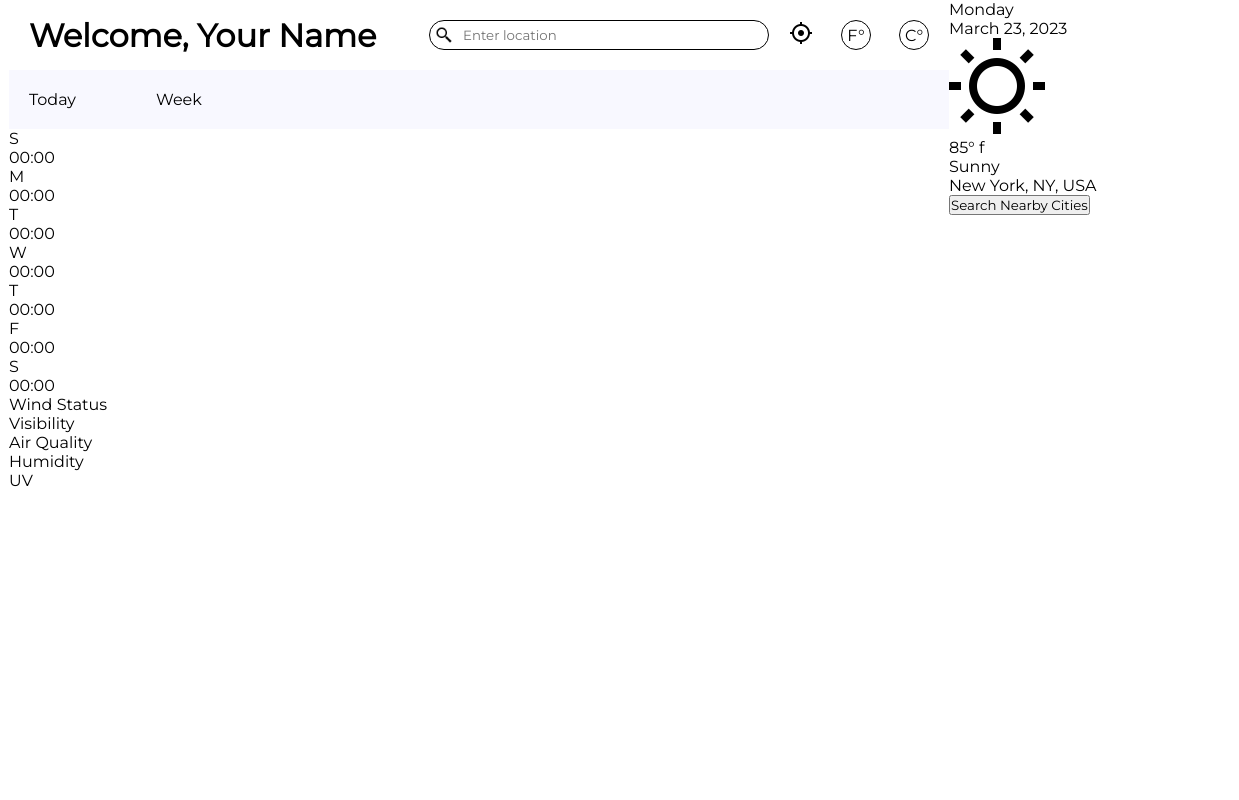
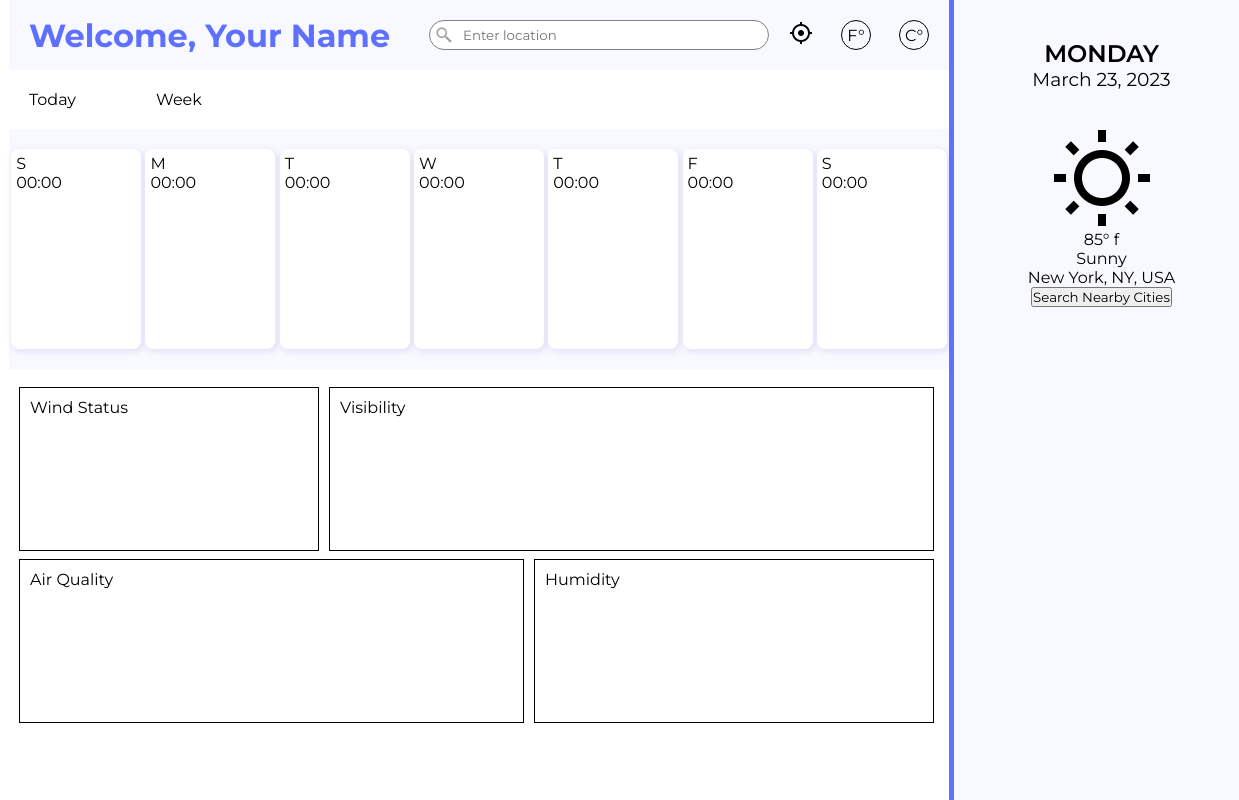
Before and after one commit to xClaudiaArias/mercyweatherapp, a plain HTML site: page index.html in a window 1280 px wide. Shown: the full height of the page, 41-1280 px from the left. Drawn offline with Linux system fonts and the light colour scheme.

Commit message:
homepage almost finished

```diff
--- a/index.html
+++ b/index.html
@@ -8,7 +8,7 @@
     <link rel="stylesheet" href="./styles.css">
     <link rel="preconnect" href="https://fonts.googleapis.com">
     <link rel="preconnect" href="https://fonts.gstatic.com" crossorigin>
-    <link href="https://fonts.googleapis.com/css2?family=Montserrat&display=swap" rel="stylesheet">
+    <link href="https://fonts.googleapis.com/css2?family=Montserrat:wght@100;400;600;700&display=swap" rel="stylesheet">
 </head>
 <body>
     <div id="container">
@@ -46,14 +46,14 @@
         </div>
         <main>
             <section id="day-week">
-                <div id="expanded-view">
+                <div id="day-week-menu">
                     <ul>
                         <li><a href="#">Today</a></li>
                         <li><a href="#">Week</a></li>
                     </ul>
                 </div>
-
             </section>
+            <section id="expanded-view">
                 <div class="sq-desc" id="one">
                     <div class="day-descriptor">S</div>
                     <div class="hour-descriptor">00:00</div>
@@ -82,18 +82,18 @@
                     <div class="day-descriptor">S</div>
                     <div class="hour-descriptor">00:00</div>
                 </div>
+            </section>
             <section id="weather-descriptions">
-                <div id="Wind-status">Wind Status</div>
-                <div id="Visibility">Visibility</div>
-                <div id="air-quality">Air Quality</div>
-                <div id="Humidity">Humidity</div>
-                <div id="uv">UV</div>
+                <div class="desc-sq" id="wind-status"><p>Wind Status</p></div>
+                <div class="desc-sq" id="visibility"><p>Visibility</p></div>
+                <div class="desc-sq" id="air-quality"><p>Air Quality</p></div>
+                <div class="desc-sq" id="humidity"><p>Humidity</p></div>
             </section>
         </main>
         <article>
             <div id="date">
-                <div id="day">Monday</div>
-                <div id="today">March 23, 2023</div>
+                <h2 id="day">Monday</h2>
+                <h3 id="today">March 23, 2023</h3>
             </div>
 
             <div id="article-weather">
--- a/styles.css
+++ b/styles.css
@@ -3,6 +3,10 @@
     padding: 0;
     box-sizing: border-box;
     font-family: 'Montserrat', sans-serif;
+}
+
+#container {
+    width: 100vw;
 }
 
 .icon {
@@ -32,6 +36,7 @@ nav {
     justify-content: space-between;
     align-items: center;
     /* border: 1px solid red; */
+
 }
 
 nav #navigation {
@@ -49,6 +54,10 @@ nav #navigation ul {
     align-items: center;
 }
 
+h1 {
+    color: rgb(93, 112, 255);
+}
+
 #topbar {
     grid-area: topbar;
     display: flex;
@@ -57,6 +66,7 @@ nav #navigation ul {
     align-items: center;
     padding: 0 20px;
     /* border: 1px solid brown; */
+    background-color: ghostwhite;
 }
 
 #topbar #navigator {
@@ -84,6 +94,13 @@ nav #navigation ul {
     align-items: center;
 }
 
+#topbar #navigator #temp .deg:hover {
+    background-color: rgb(93, 112, 255);
+    color: white;
+    border: 1px solid white;
+}
+
+
 
 #topbar #welcome {
     display: flex;
@@ -94,20 +111,25 @@ nav #navigation ul {
 }
 
 #topbar #navigator #search {
-    border: 1px solid black;
+    border: 1px solid rgb(129, 129, 129);
     width: 340px;
     display: flex;
     justify-content: flex-start;
     align-items: center;
     padding: 5px;
     border-radius: 50px;
+    background-color: white;
 }
 
 #topbar #navigator #search input[type=text] {
     border: none;
     padding-left: 10px;
+    outline: none;
 }
 
+.search-icon {
+    opacity: .4;
+}
 
 /* #topbar #welcome #profile-pic {
     width: 60px;
@@ -123,10 +145,10 @@ main {
 
 main  #day-week {
     padding: 20px;
-    background-color: ghostwhite;
+    /* background-color: ghostwhite; */
 }
 
-main  #day-week #expanded-view ul {
+main  #day-week #day-week-menu ul {
     /* border: 1px solid blue; */
     display: flex;
     justify-content: flex-start;
@@ -134,21 +156,101 @@ main  #day-week #expanded-view ul {
     list-style-type: none;
 }
 
-main  #day-week #expanded-view ul li {
+main  #day-week #day-week-menu ul li {
     padding-right: 80px;
 }
 
-main  #day-week #expanded-view ul li a {
+main  #day-week #day-week-menu ul li a {
     color: black;
     text-decoration: none;
 }
 
-main  #day-week #expanded-view ul li a:hover {
-    color: #3944bc;
+main  #day-week #day-week-menu ul li a:hover {
+    color: rgb(93, 112, 255);
     text-decoration: underline;
+}
+main #expanded-view {
+    display: flex;
+    justify-content: space-around;
+    padding: 20px 0;
+    background-color: ghostwhite;
+}
+
+main #expanded-view .sq-desc {
+    width: 130px;
+    height: 200px;
+    background-color: white;
+    /* border: 1px black solid; */
+    box-shadow: 2px 2px 6px 1px rgba(145, 152, 199, .2);
+    border-radius: 8px;
+    padding: 5px;
+}
+
+main #weather-descriptions {
+    display: grid;
+    grid-template-columns: 1fr 2fr;
+    grid-template-areas: "wind-status visibility visibility"
+                        "air-quality air-quality humidity"
+    ;
+    padding: 10px;
+}
+
+main #weather-descriptions .desc-sq {
+    height: 164px;
+    border: 1px solid black;
+}
+
+main #weather-descriptions .desc-sq p{
+    height: 164px;
+    padding: 10px;
+}
+
+main #weather-descriptions #wind-status {
+    grid-area: wind-status;
+    width: 300px;
+    margin: 8px 10px 0 0;
+}
+
+main #weather-descriptions #visibility {
+    grid-area: visibility;
+    margin: 8px 5px 0 0;
+}
+
+main #weather-descriptions #air-quality {
+    grid-area: air-quality;
+    margin: 8px 10px 0 0;
+}
+
+main #weather-descriptions #humidity {
+    grid-area: humidity;
+    width: 400px;
+    margin: 8px 5px 0 0;
 }
 
 
 article {
+    border-left: 5px solid rgb(93, 112, 255);
     grid-area: article;
+    text-align: center;
+    background-color: ghostwhite;
+    /* box-shadow: -2px 0 10px 2px rgb(205, 205, 205); */
 }
+
+article #date {
+    /* border: 1px solid blue; */
+    width: inherit;
+    height: 130px;
+    display: flex;
+    flex-direction: column;
+    justify-content: center;
+    align-items: center;
+}
+
+article #date h2 {
+    font-weight: 600;
+    text-transform: uppercase;
+}
+
+article #date h3 {
+    font-weight: 400;
+}
```
